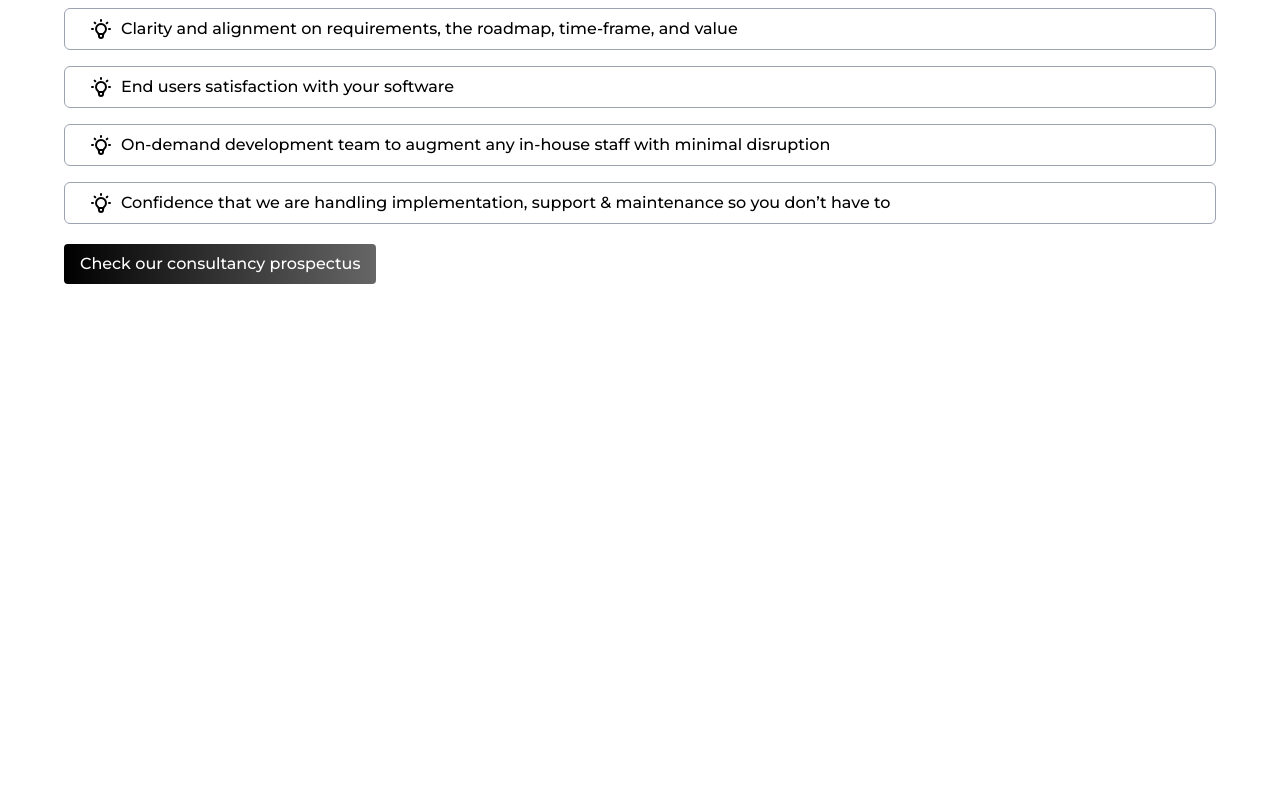
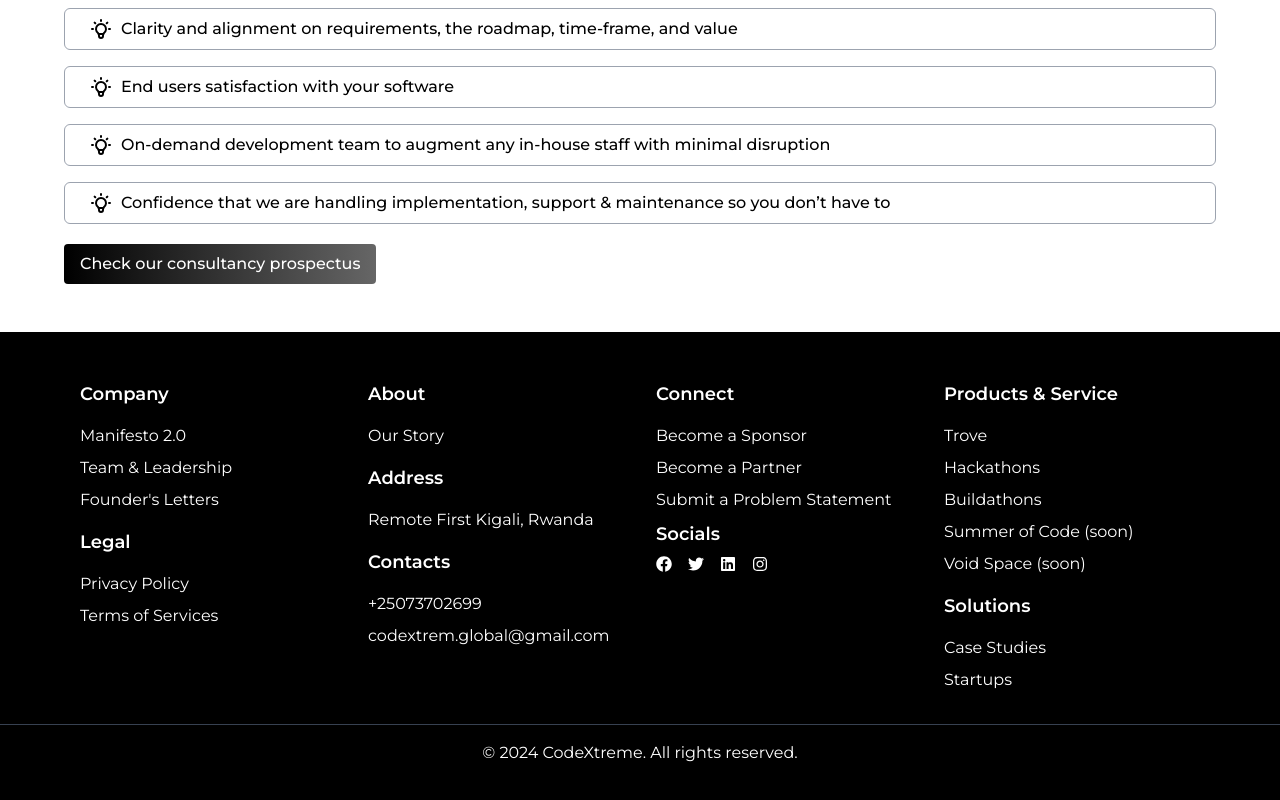
Before and after one commit to Simeon-Azeh/codextreme_back, a Next.js app: page / in a window 1280 px wide. Shown: the part 5728-6528 px from the top of the page. Before the commit the page ends 6060 px from the top, so only its background shows below. Built offline with nearby package versions, Linux system fonts and the light colour scheme.

Commit message:
done with homepage

```diff
--- a/app/components/Newsletter.tsx
+++ b/app/components/Newsletter.tsx
@@ -37,7 +37,7 @@ const Newsletter = () => {
                     />
                     <button
                         type="submit"
-                        className="flex items-center justify-center bg-red-500 text-white px-6 py-2 rounded-md hover:bg-red-700 transition-all duration-300"
+                        className="flex items-center justify-center bg-red-700 text-white px-6 py-2 rounded-md hover:bg-red-500 transition-all duration-300"
                     >
                         Subscribe <MdSend className="ml-2" />
                     </button>
--- /dev/null
+++ b/app/components/footer.tsx
@@ -0,0 +1,93 @@
+import React from 'react';
+import { FaFacebook, FaTwitter, FaLinkedin, FaInstagram } from 'react-icons/fa';
+
+const Footer = () => {
+    return (
+        <footer className="bg-black text-white py-12">
+            <div className="w-full md:w-[90%] mx-auto px-4 grid grid-cols-1 md:grid-cols-2 lg:grid-cols-4 gap-8">
+
+                {/* Company Column */}
+                <div>
+                    <h4 className="font-semibold text-lg mb-4">Company</h4>
+                    <ul className="space-y-2">
+                        <li><a href="#" className="hover:text-purple-500">Manifesto 2.0</a></li>
+                        <li><a href="#" className="hover:text-purple-500">Team & Leadership</a></li>
+                        <li><a href="#" className="hover:text-purple-500">Founder's Letters</a></li>
+
+                    </ul>
+                    <h4 className="font-semibold text-lg my-4">Legal</h4>
+                    <ul className="space-y-2">
+                        <li><a href="#" className="hover:text-purple-500">Privacy Policy</a></li>
+                        <li><a href="#" className="hover:text-purple-500">Terms of Services</a></li>
+                    </ul>
+
+                </div>
+
+                {/* About Column */}
+                <div>
+                    <h4 className="font-semibold text-lg mb-4">About</h4>
+                    <ul className="space-y-2">
+                        <li><a href="#" className="hover:text-purple-500">Our Story</a></li>
+
+                    </ul>
+                    <h4 className="font-semibold text-lg my-4">Address</h4>
+                    <ul className="space-y-2">
+                        <li><a href="#" className="hover:text-purple-500">Remote First Kigali, Rwanda</a></li>
+
+                    </ul>
+                    <h4 className="font-semibold text-lg my-4">Contacts</h4>
+                    <ul className="space-y-2">
+                        <li><a href="#" className="hover:text-purple-500">+25073702699</a></li>
+                        <li><a href="#" className="hover:text-purple-500">codextrem.global@gmail.com</a></li>
+
+                    </ul>
+                </div>
+
+                {/* Connect Column */}
+                <div>
+                    <h4 className="font-semibold text-lg mb-4">Connect</h4>
+                    <ul className="space-y-2">
+                        <li><a href="#" className="hover:text-purple-500">Become a Sponsor</a></li>
+                        <li><a href="#" className="hover:text-purple-500">Become a Partner</a></li>
+                        <li><a href="#" className="hover:text-purple-500">Submit a Problem Statement</a></li>
+                        <h4 className="font-semibold text-lg my-4">Socials</h4>
+                        <li className="flex space-x-4">
+
+                            <a href="#" className="hover:text-purple-500"><FaFacebook /></a>
+                            <a href="#" className="hover:text-purple-500"><FaTwitter /></a>
+                            <a href="#" className="hover:text-purple-500"><FaLinkedin /></a>
+                            <a href="#" className="hover:text-purple-500"><FaInstagram /></a>
+                        </li>
+                    </ul>
+                </div>
+
+
+                <div>
+                    <h4 className="font-semibold text-lg mb-4">Products & Service</h4>
+                    <ul className="space-y-2">
+                        <li><a href="#" className="hover:text-purple-500">Trove</a></li>
+                        <li><a href="#" className="hover:text-purple-500">Hackathons</a></li>
+                        <li><a href="#" className="hover:text-purple-500">Buildathons</a></li>
+                        <li><a href="#" className="hover:text-purple-500">Summer of Code (soon)</a></li>
+                        <li><a href="#" className="hover:text-purple-500">Void Space (soon)</a></li>
+
+
+                    </ul>
+                    <h4 className="font-semibold text-lg my-4">Solutions</h4>
+                    <ul className="space-y-2">
+                        <li><a href="#" className="hover:text-purple-500">Case Studies</a></li>
+                        <li><a href="#" className="hover:text-purple-500">Startups</a></li>
+
+                    </ul>
+                </div>
+            </div>
+
+            {/* Footer Bottom */}
+            <div className="mt-8 border-t border-gray-700 pt-4 text-center">
+                <p>&copy; {new Date().getFullYear()} CodeXtreme. All rights reserved.</p>
+            </div>
+        </footer>
+    );
+};
+
+export default Footer;
--- a/app/page.tsx
+++ b/app/page.tsx
@@ -1,6 +1,7 @@
 import CardFlipSection from "./components/Cardflip";
 import CompaniesPartners from "./components/CompaniesPartners";
 import EventSection from "./components/Events";
+import Footer from "./components/footer";
 import Header from "./components/Header"; // Adjust the import path if needed
 import HeroSection from "./components/Hero";
 import InfoSection from "./components/InfoSections";
@@ -53,6 +54,9 @@ export default function Home() {
       <div>
         <WhatToExpect />
       </div>
+      <div>
+        <Footer />
+      </div>
     </div>
   );
 }
```
